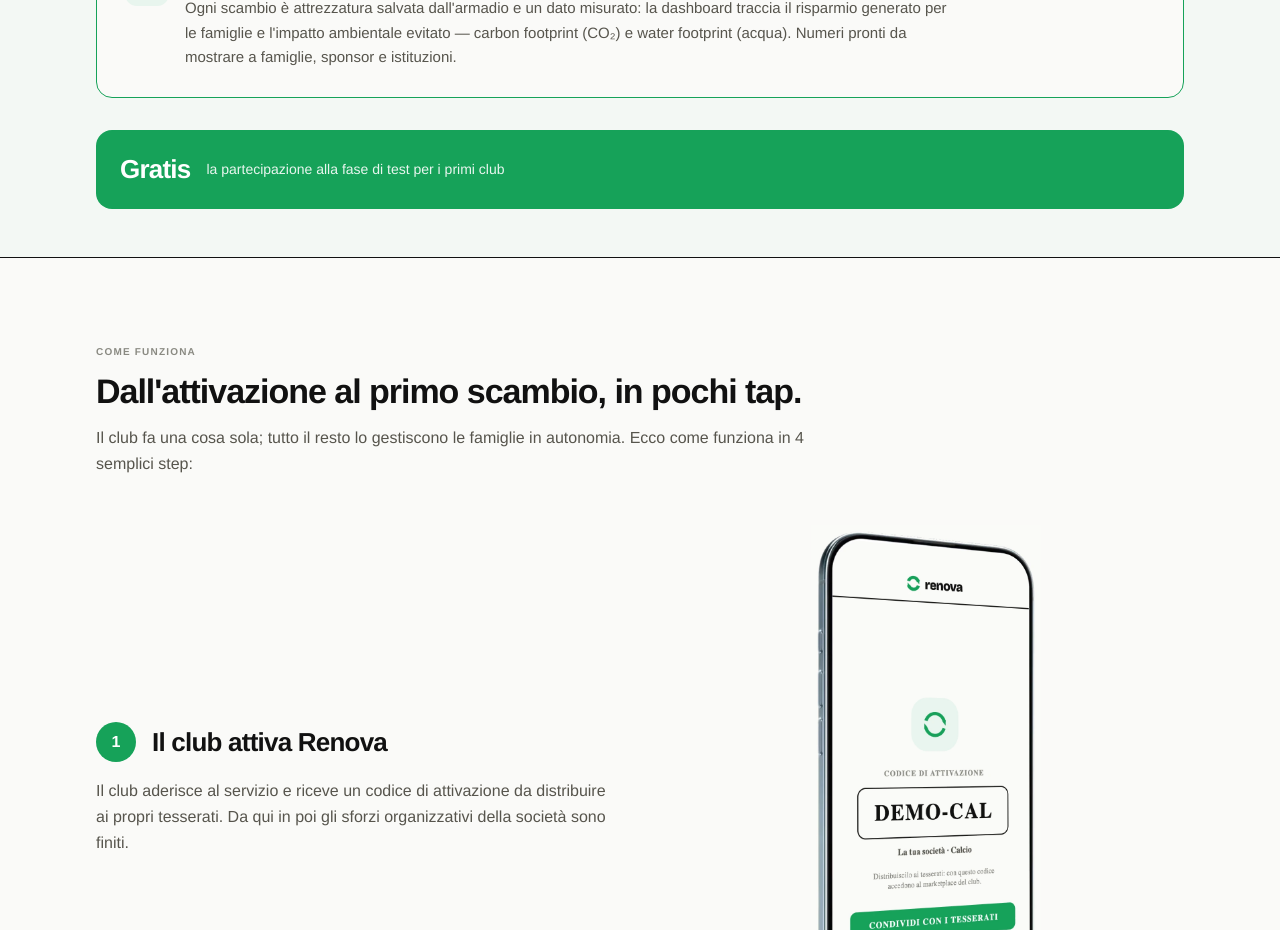
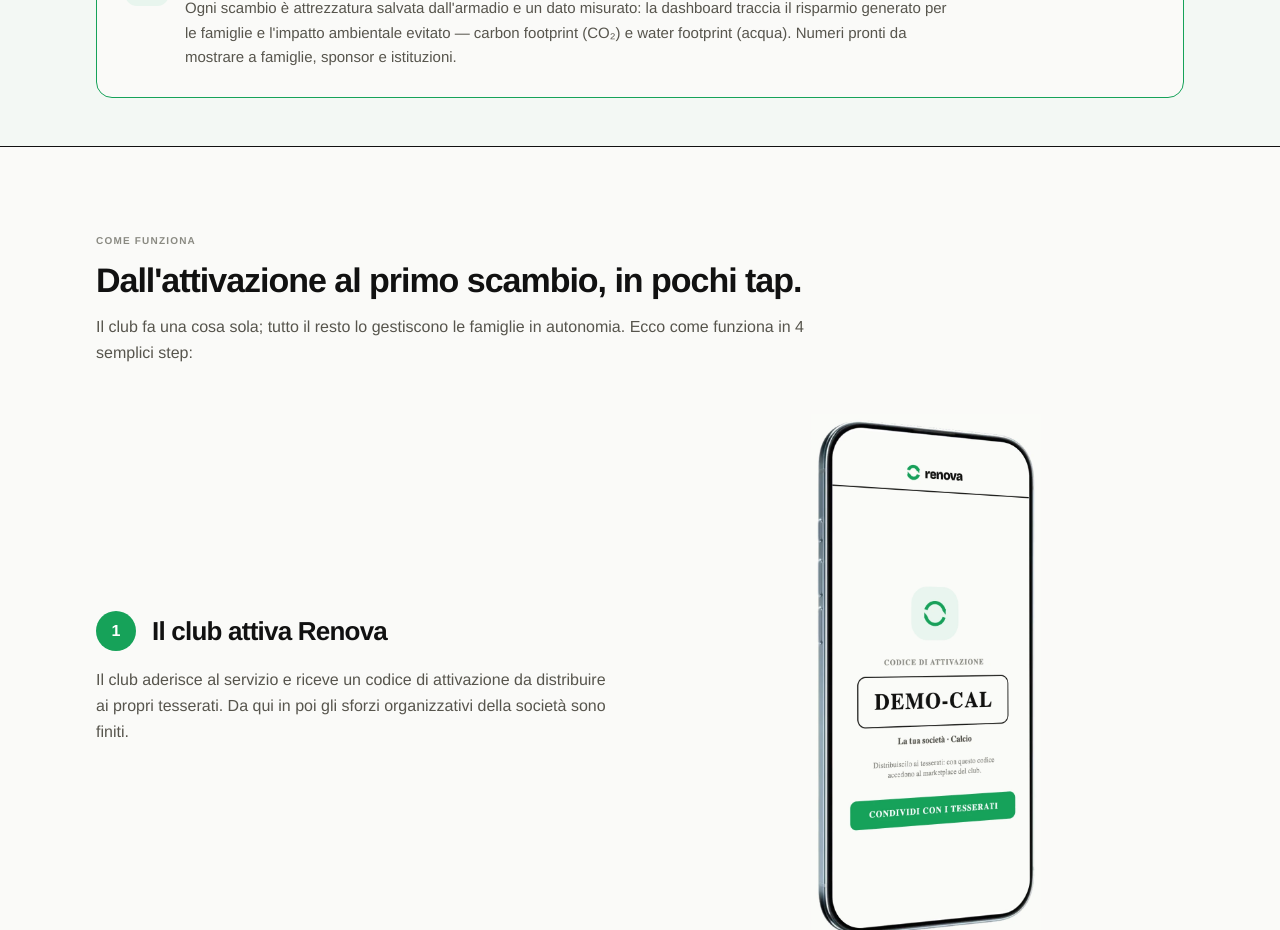
Before and after one commit to riccardocorazza02-dev/renova, a React (Vite) app: page / in a window 1280 px wide. Shown: the part 1480-2410 px from the top of the page. Built offline with nearby package versions, Linux system fonts and the light colour scheme; no server answers.

Commit message:
Landing: rimuove la banda "Gratis" in fondo alle leve dei club
Co-Authored-By: Claude Opus 4.8 <noreply@anthropic.com>

```diff
--- a/src/pages/Landing.tsx
+++ b/src/pages/Landing.tsx
@@ -289,14 +289,6 @@ function Hero() {
                 </p>
               </div>
             </div>
-          </div>
-
-          {/* Banda "Gratis" — partecipazione alla fase di test */}
-          <div className="mt-8 flex items-center gap-4 rounded-2xl bg-eco px-6 py-5 text-white">
-            <span className="text-[26px] font-extrabold tracking-[-0.03em]">Gratis</span>
-            <p className="text-[13px] leading-snug text-white/90 lg:text-[14px]">
-              la partecipazione alla fase di test per i primi club
-            </p>
           </div>
         </div>
       </div>
```
Also changed, not shown: 1 other file (tests, documents, lock files or other folders).
